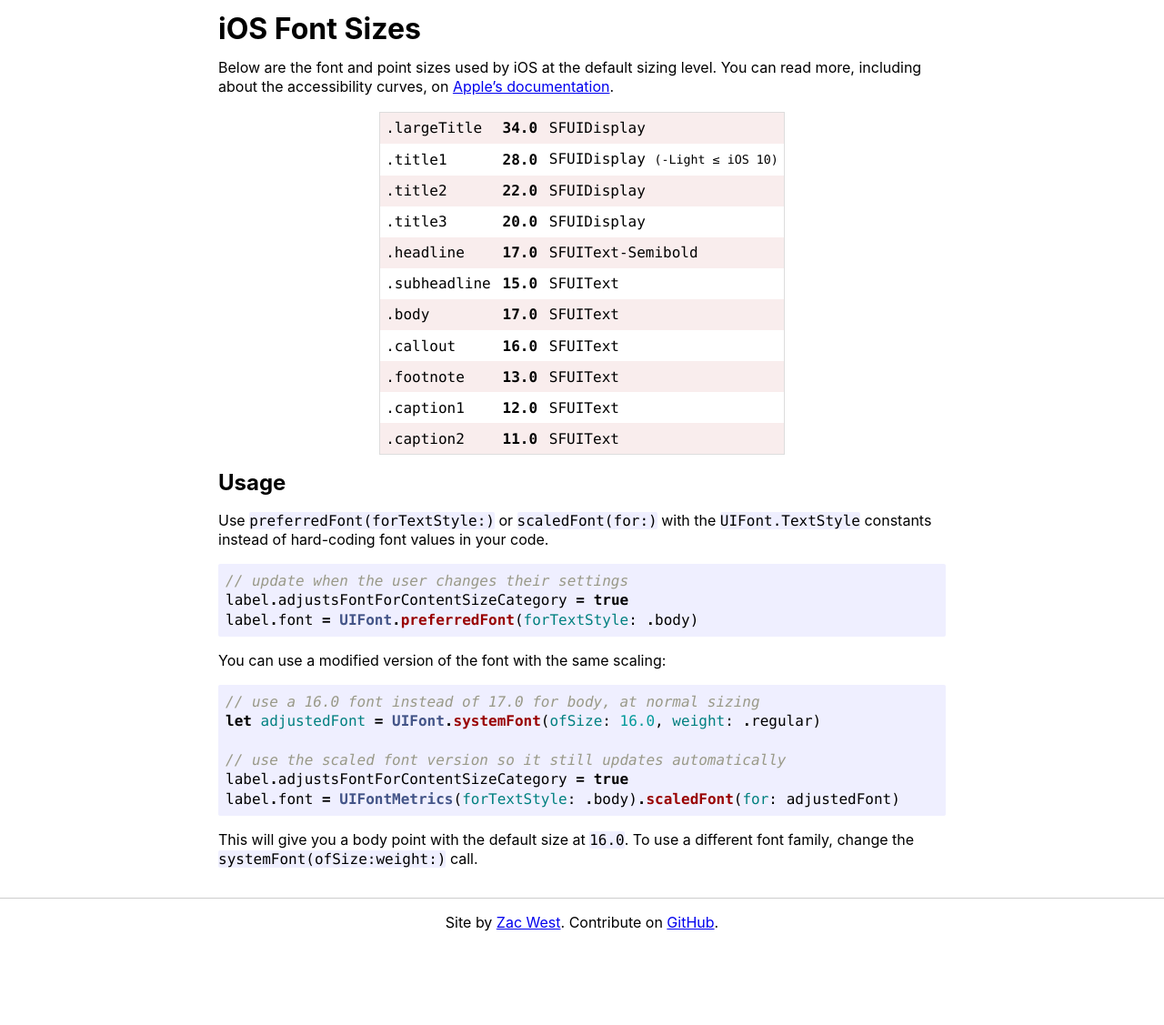
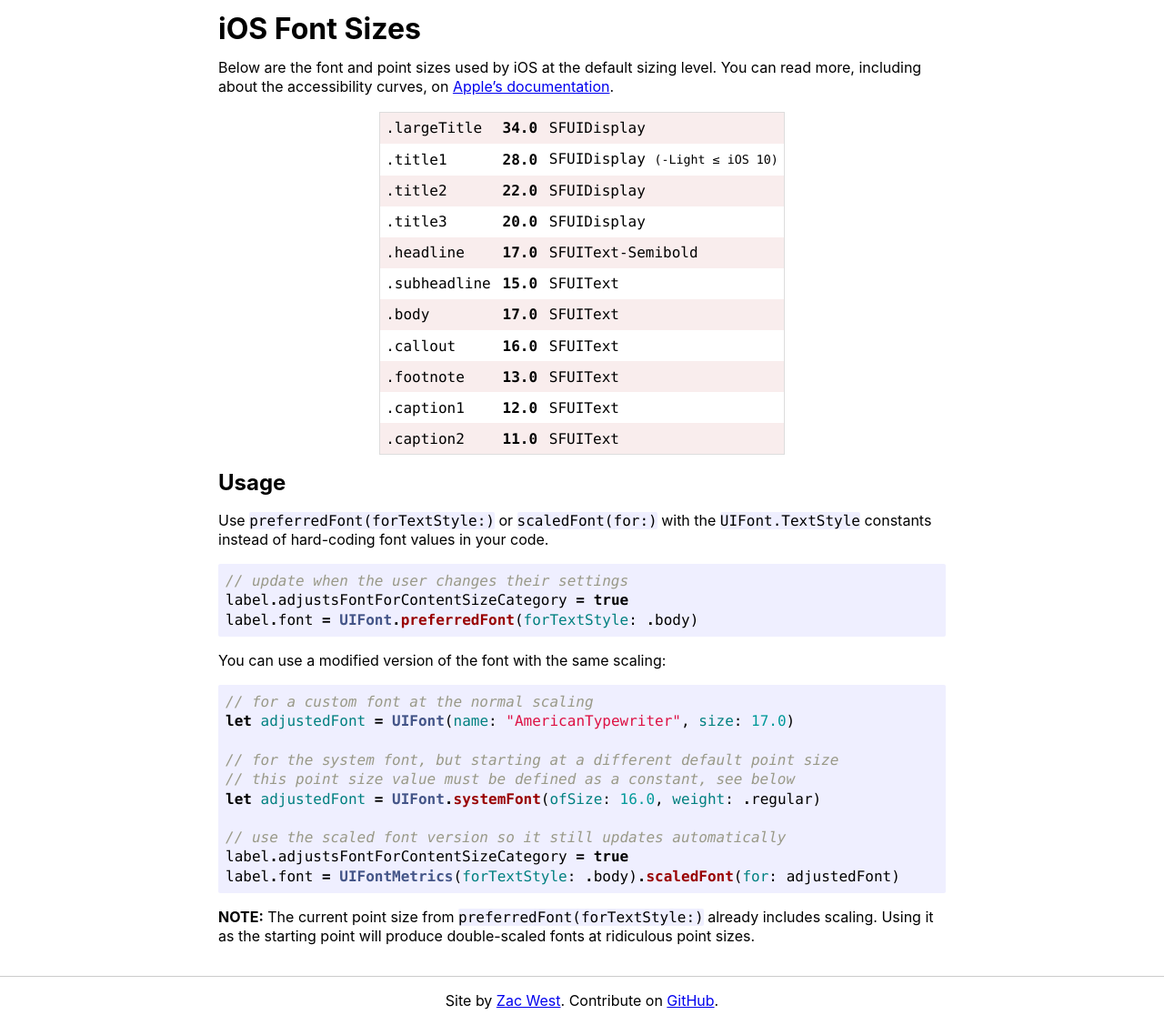
Before and after one commit to zacwest/iosfontsizes.com, a Jekyll site: the page built from index.md, in a window 1280 px wide. Shown: the whole page at 91% size. Built offline with Jekyll 4.4.1, drawn with Linux system fonts in a browser that asks for light colours; our own code applies the rules of GitHub Pages for plain Markdown files; before the commit the page ends 1042 px from its top, so only the background shows below that.

Commit message:
Add note about custom scaling points (#2)
This is a common point of confusion.

````diff
--- a/index.md
+++ b/index.md
@@ -31,7 +31,11 @@ label.font = UIFont.preferredFont(forTextStyle: .body)
 You can use a modified version of the font with the same scaling:
 
 ```swift
-// use a 16.0 font instead of 17.0 for body, at normal sizing
+// for a custom font at the normal scaling
+let adjustedFont = UIFont(name: "AmericanTypewriter", size: 17.0)
+
+// for the system font, but starting at a different default point size
+// this point size value must be defined as a constant, see below
 let adjustedFont = UIFont.systemFont(ofSize: 16.0, weight: .regular)
 
 // use the scaled font version so it still updates automatically
@@ -39,4 +43,4 @@ label.adjustsFontForContentSizeCategory = true
 label.font = UIFontMetrics(forTextStyle: .body).scaledFont(for: adjustedFont)
 ```
 
-This will give you a body point with the default size at `16.0`. To use a different font family, change the `systemFont(ofSize:weight:)` call.
+**NOTE:** The current point size from `preferredFont(forTextStyle:)` already includes scaling. Using it as the starting point will produce double-scaled fonts at ridiculous point sizes.
````
